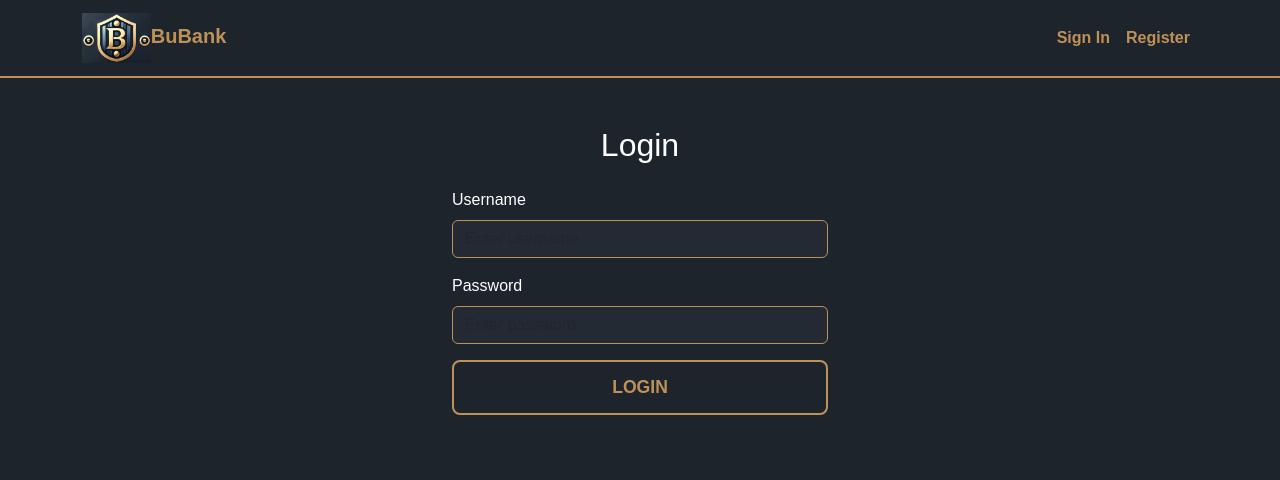
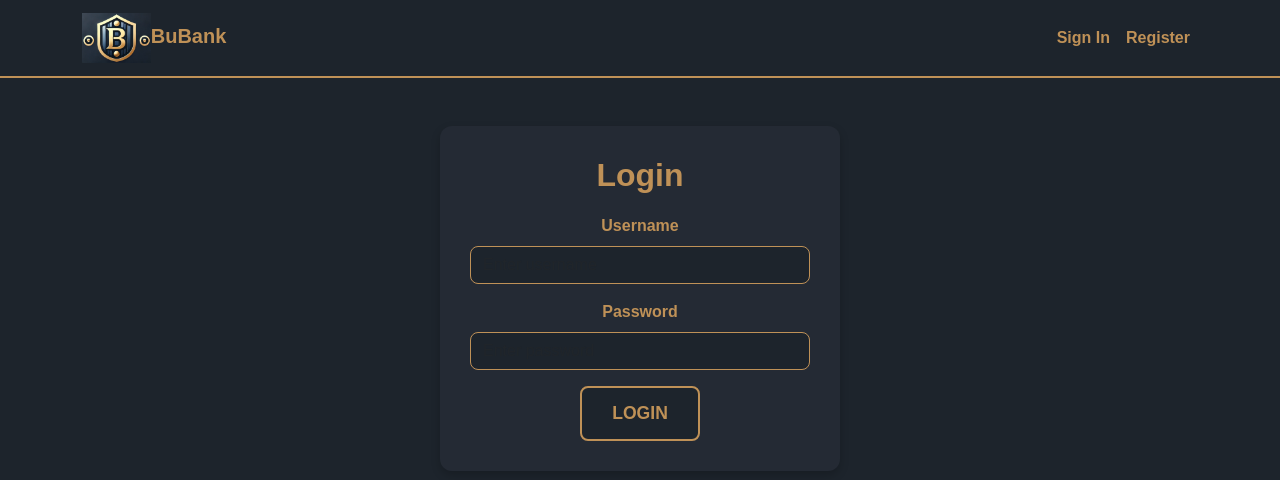
Before and after one commit to Bvcott21/BankProject, a React (Create React App) app in the folder frontend/: page /login in a window 1280 px wide. Shown: the top 480 px of the page. Built offline with nearby package versions, Linux system fonts and the light colour scheme.

Commit message:
Login and register pages UI/UX improvements

```diff
--- /dev/null
+++ b/frontend/src/assets/styles/components/AuthForm.css
@@ -0,0 +1,73 @@
+/* Shared Auth Form Container (Used by Login & Register) */
+.auth-form-container {
+    max-width: 400px;
+    background-color: rgb(36, 42, 52); /* Slightly lighter dark blue */
+    padding: 30px;
+    border-radius: 12px;
+    box-shadow: 0px 4px 10px rgba(0, 0, 0, 0.2);
+    text-align: center;
+    margin: auto;
+}
+
+/* Heading */
+.auth-form-container h2 {
+    color: rgb(191, 145, 87); /* Gold */
+    font-weight: bold;
+    margin-bottom: 20px;
+}
+
+/* Form Input Fields */
+.auth-form-container .form-control {
+    background-color: rgb(29, 36, 44);
+    color: white;
+    border: 1px solid rgb(191, 145, 87);
+    border-radius: 8px;
+}
+
+.auth-form-container .form-control:focus {
+    background-color: rgb(36, 42, 52);
+    color: white;
+    border-color: rgb(255, 215, 0);
+    box-shadow: 0 0 10px rgba(191, 145, 87, 0.5);
+}
+
+/* Labels */
+.auth-form-container .form-label {
+    color: rgb(191, 145, 87); /* Gold */
+    font-weight: bold;
+}
+
+/* Error / Info Messages */
+.auth-form-container .alert {
+    background-color: rgba(255, 215, 0, 0.1); /* Light gold background */
+    color: rgb(191, 145, 87);
+    border: 1px solid rgb(191, 145, 87);
+    border-radius: 8px;
+}
+
+/* Buttons */
+.auth-form-btn {
+    background-color: rgb(29, 36, 44); /* Dark blue */
+    color: rgb(191, 145, 87); /* Gold */
+    border: 2px solid rgb(191, 145, 87);
+    padding: 12px 30px;
+    font-size: 1.1rem;
+    font-weight: bold;
+    text-transform: uppercase;
+    border-radius: 8px;
+    transition: all 0.3s ease-in-out;
+    width: 100%;
+}
+
+.auth-form-btn:hover {
+    background-color: rgb(191, 145, 87);
+    color: rgb(29, 36, 44);
+}
+
+/* Mobile Responsiveness */
+@media (max-width: 768px) {
+    .auth-form-container {
+        width: 90%;
+        padding: 20px;
+    }
+}
--- a/frontend/src/components/auth/Login.jsx
+++ b/frontend/src/components/auth/Login.jsx
@@ -2,6 +2,7 @@ import React, { useState } from "react";
 import { Alert, Button, Form } from "react-bootstrap";
 import { useNavigate } from "react-router-dom";
 import { useAuth } from "../../context/AuthContext";
+import "../../assets/styles/components/AuthForm.css"; // Import shared styles
 
 const Login = () => {
     const { login, user } = useAuth();
@@ -20,15 +21,9 @@ const Login = () => {
         setIsLoading(true);
 
         try {
-           await login(credentials);
-
-           if(user?.role === "ROLE_CUSTOMER") {
-                navigate('/dashboard');
-           }
-
-           if(user?.role === "ROLE_ADMIN") {
-                navigate('/admin/dashboard')
-           }
+            await login(credentials);
+            if (user?.role === "ROLE_CUSTOMER") navigate('/dashboard');
+            if (user?.role === "ROLE_ADMIN") navigate('/admin/dashboard');
         } catch (err) {
             setError("Login failed. Please check your username and password.");
             console.error("Login error: ", err);
@@ -38,8 +33,8 @@ const Login = () => {
     };
 
     return (
-        <div className="container mt-5" style={{ maxWidth: "400px" }}>
-            <h2 className="mb-4 text-center">Login</h2>
+        <div className="auth-form-container mt-5">
+            <h2>Login</h2>
             {error && <Alert variant="danger">{error}</Alert>}
             <Form onSubmit={handleSubmit}>
                 <Form.Group controlId="formUsername" className="mb-3">
@@ -66,7 +61,7 @@ const Login = () => {
                     />
                 </Form.Group>
 
-                <Button variant="primary" type="submit" disabled={isLoading} className="w-100">
+                <Button type="submit" disabled={isLoading} className="auth-form-btn">
                     {isLoading ? "Logging in..." : "Login"}
                 </Button>
             </Form>
--- a/frontend/src/components/auth/Register.jsx
+++ b/frontend/src/components/auth/Register.jsx
@@ -1,63 +1,68 @@
 import React, { useState } from "react";
 import { Button, Form, Alert } from "react-bootstrap";
 import { useNavigate } from "react-router-dom";
-import authService from '../../services/authService';
+import authService from "../../services/authService";
+import "../../assets/styles/components/AuthForm.css"; // Import shared styles
 
 const Register = () => {
-    const [ formData, setFormData ] = useState({username: '', password: ''});
-    const [ message, setMessage ] = useState('');
+    const [formData, setFormData] = useState({ username: "", password: "" });
+    const [message, setMessage] = useState("");
     const navigate = useNavigate();
 
     const handleChange = (e) => {
-        setFormData({...formData, [e.target.name]: e.target.value})
+        setFormData({ ...formData, [e.target.name]: e.target.value });
     };
 
     const handleSubmit = async (e) => {
         e.preventDefault();
         try {
             await authService.register(formData);
-            setMessage('Registration successful! Redirecting to login...');
-            setTimeout(() => navigate('/login'), 3000);
-        } catch(err) {
+            setMessage("Registration successful! Redirecting to login...");
+            setTimeout(() => navigate("/login"), 3000);
+        } catch (err) {
             if (err.response && err.response.data) {
                 setMessage(`Registration failed: ${err.response.data}`);
             } else {
-                    setMessage('Registration failed. Please try again.');
+                setMessage("Registration failed. Please try again.");
             }
         }
     };
 
     return (
-        <div className='mt-5'>
+        <div className="auth-form-container mt-5">
             <h2>Register</h2>
-            {message && <Alert variant='info'>{message}</Alert>}
+            {message && <Alert variant="info">{message}</Alert>}
             <Form onSubmit={handleSubmit}>
-                <Form.Group className='mb-3' controlId='formUsername'>
+                <Form.Group controlId="formUsername" className="mb-3">
                     <Form.Label>Username</Form.Label>
                     <Form.Control
-                        type='text'
-                        name='username'
-                        placeholder='Enter username'
+                        type="text"
+                        name="username"
+                        placeholder="Enter username"
                         value={formData.username}
                         onChange={handleChange}
                         required
                     />
                 </Form.Group>
-                    <Form.Group className='mb-3' controlId='formPassword'>
+
+                <Form.Group controlId="formPassword" className="mb-3">
                     <Form.Label>Password</Form.Label>
                     <Form.Control
-                            type='password'
-                            name='password'
-                            placeholder='Enter password'
+                        type="password"
+                        name="password"
+                        placeholder="Enter password"
                         value={formData.password}
                         onChange={handleChange}
                         required
                     />
                 </Form.Group>
-                <Button variant='primary' type='submit'>Register</Button>
+
+                <Button type="submit" className="auth-form-btn">
+                    Register
+                </Button>
             </Form>
         </div>
-    )
-}
+    );
+};
 
 export default Register;
```
Lines whose indentation alone changed are shown as unchanged.
